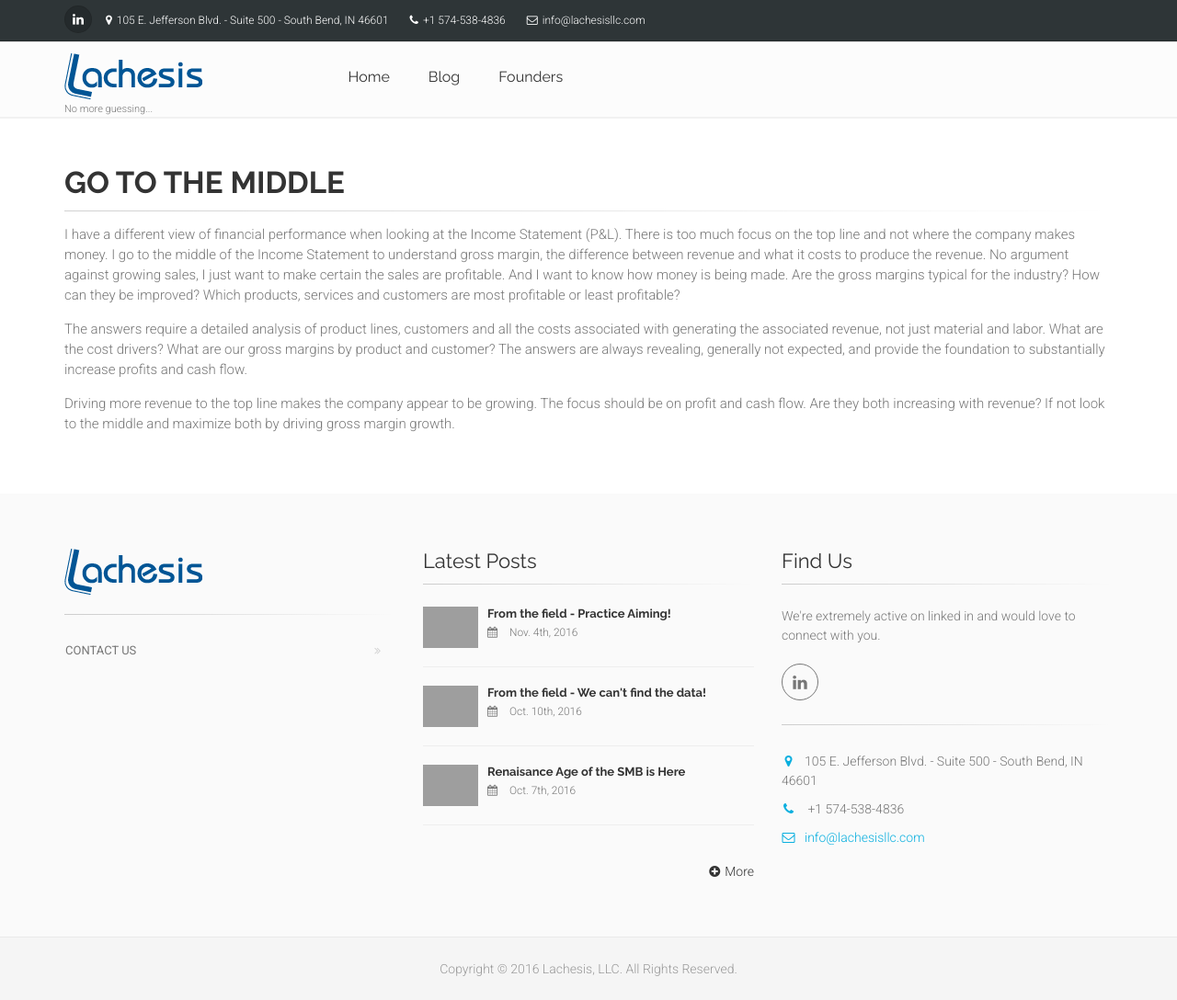
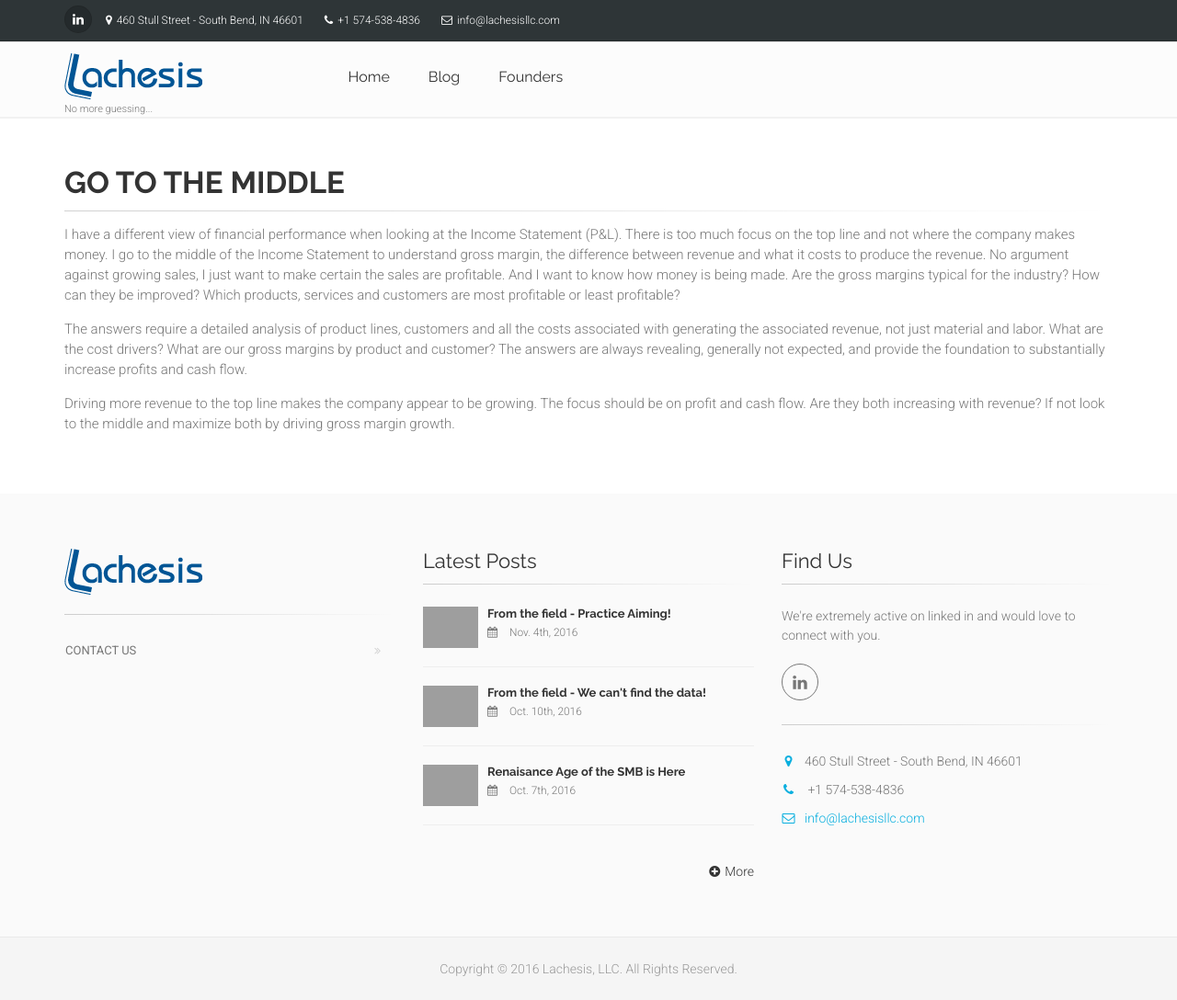
Before and after one commit to lachesisllc/lachesisllc.github.io, a Jekyll site: the page built from _posts/2016-09-10-go-to-the-middle.md, in a window 1280 px wide. Shown: the whole page at 92% size. Built offline with Jekyll 4.4.1, drawn with Linux system fonts in a browser that asks for light colours; grey boxes are pictures that could not be loaded.

Commit message:
Update company address.

```diff
--- a/_data/global.yml
+++ b/_data/global.yml
@@ -4,7 +4,7 @@ description: 'Operations, Strategy, Visability - No more guessing...'
 slogan: 'No more guessing...'
 url: 'http://lachesisllc.com' # the base hostname & protocol for your site
 footer_text: 'Copyright © 2016 Lachesis, LLC. All Rights Reserved.'
-address: '105 E. Jefferson Blvd. - Suite 500 - South Bend, IN 46601'
+address: '460 Stull Street - South Bend, IN 46601'
 phone: '+1 574-538-4836'
 email: 'info@lachesisllc.com'
 linkedin_url: 'https://www.linkedin.com/company/10696460'
--- a/_includes/header.html
+++ b/_includes/header.html
@@ -113,7 +113,7 @@
 										</div>
 									</div>
 									<ul class="list-inline hidden-sm hidden-xs">
-										<li><i class="fa fa-map-marker pr-5 pl-10"></i><a target="_blank" href="https://binged.it/2bPKuWu" class="link-light">{{ site.data.global.address }}</a></li>
+										<li><i class="fa fa-map-marker pr-5 pl-10"></i>{{ site.data.global.address }}</li>
 										<li><i class="fa fa-phone pr-5 pl-10"></i><a href="tel:{{ site.data.global.phone | replace:' ','' | replace:'-',''}}" class="link-light">{{ site.data.global.phone }}</a></li>
 										<li><i class="fa fa-envelope-o pr-5 pl-10"></i><a href="mailto:{{ site.data.global.email }}" class="link-light">{{ site.data.global.email }}</a></li>
 									</ul>
```
